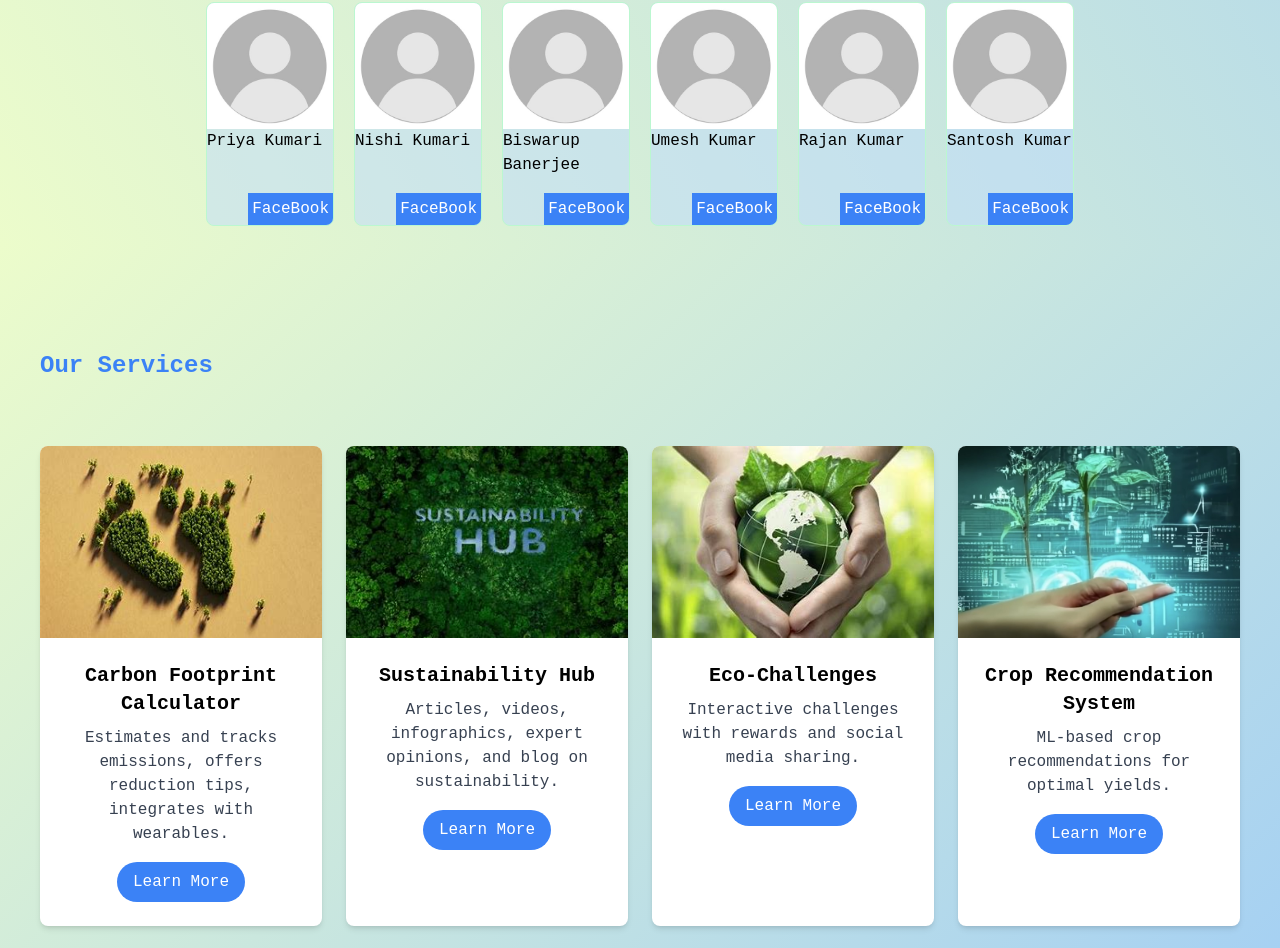
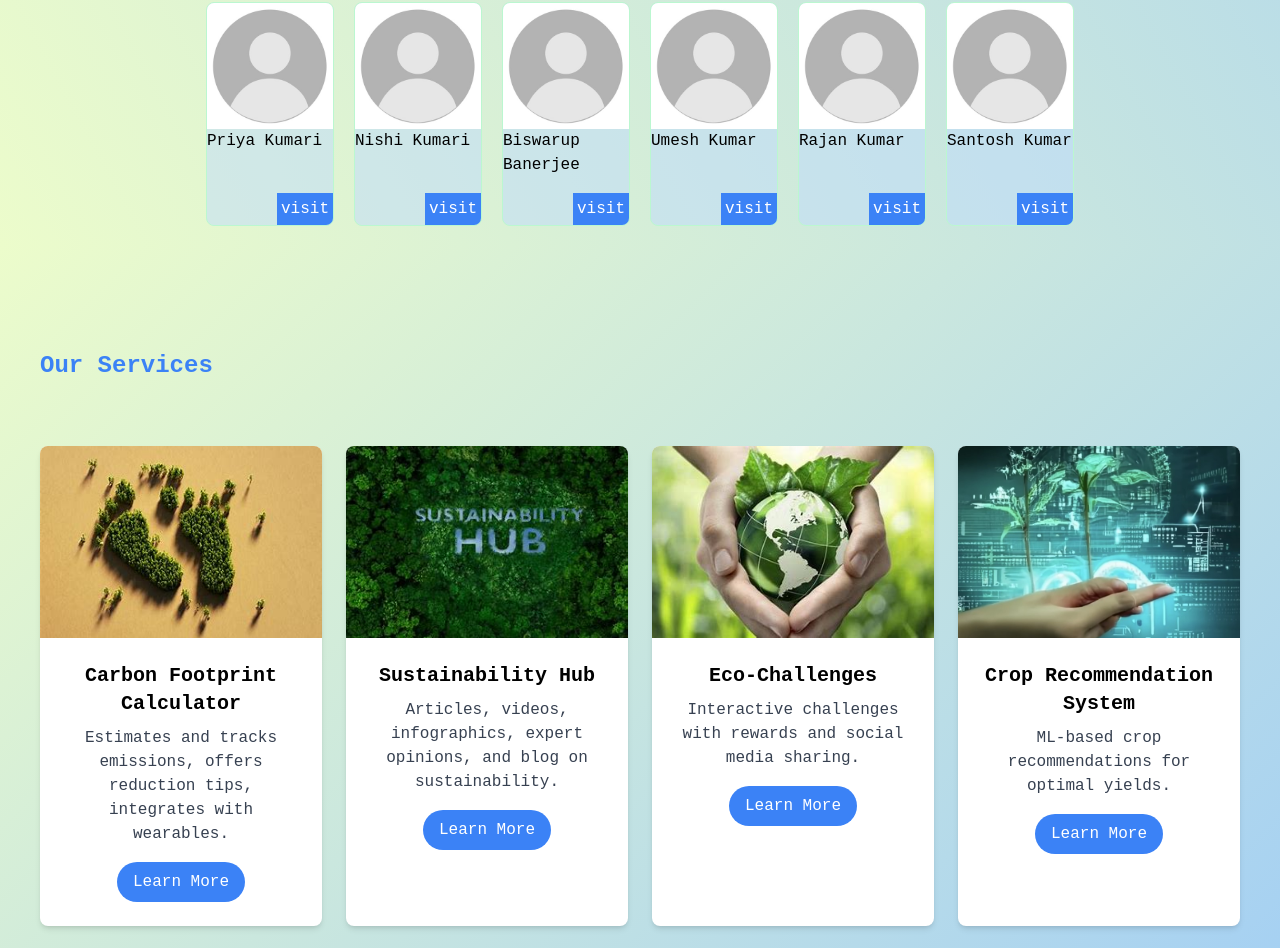
Before and after one commit to biswarup-3010/eco-mind, a React (Vite) app: page / in a window 1280 px wide. Shown: the part 2906-3854 px from the top of the page. Built offline with nearby package versions, Linux system fonts and the light colour scheme.

Commit message:
visitUpdate

```diff
--- a/src/components/AboutPage.jsx
+++ b/src/components/AboutPage.jsx
@@ -118,7 +118,7 @@ export default function AboutPage() {
               <a href={member.fb}>
                 {" "}
                 <button className="absolute h-8 w-auto p-1 bg-blue-500 bottom-0 right-0 cursor-pointer text-white">
-                  FaceBook
+                  visit
                 </button>
               </a>
             </div>
```
